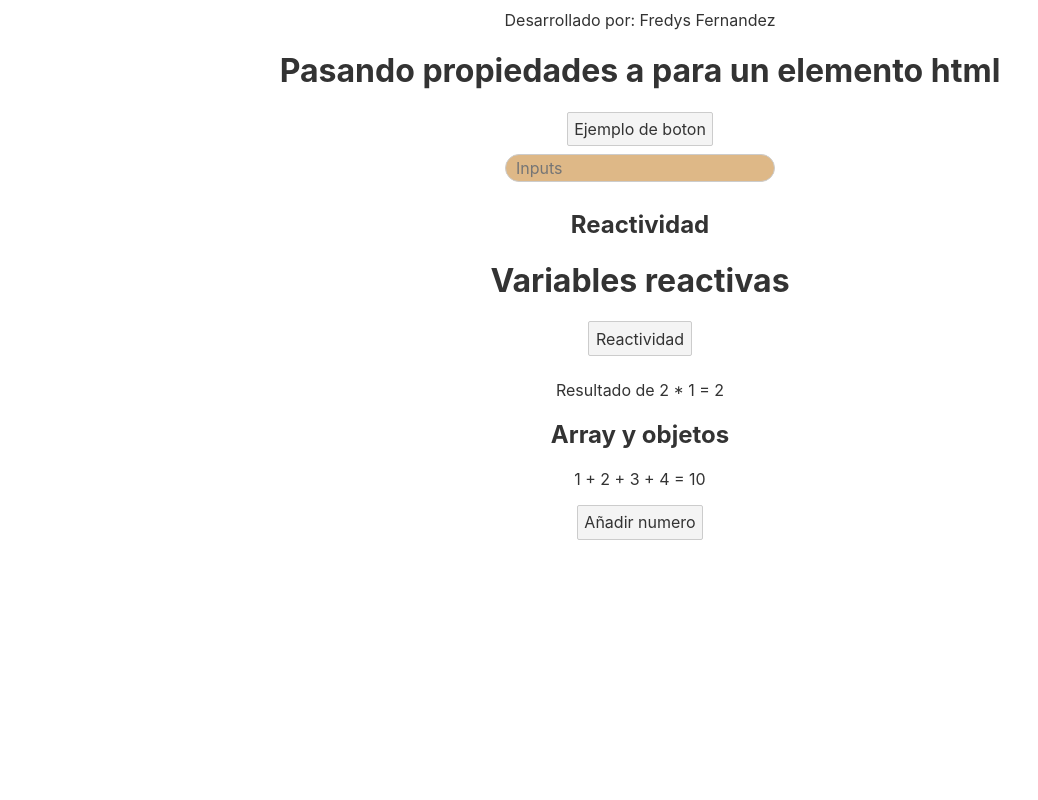
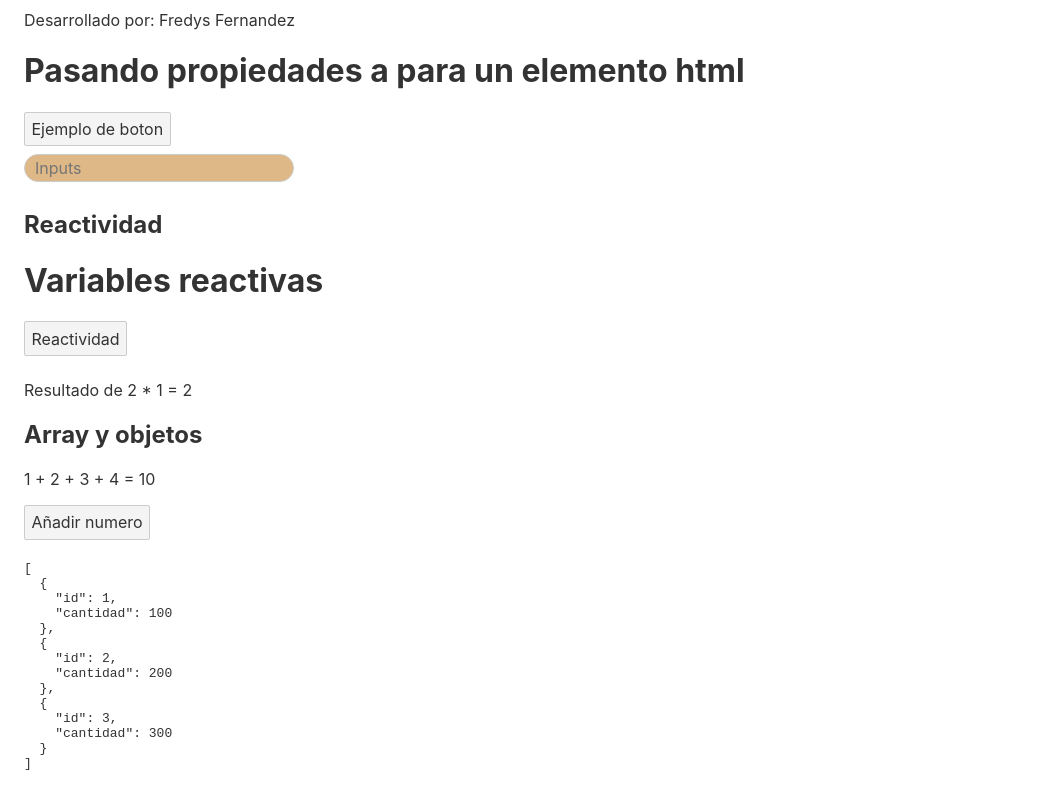
Before and after one commit to juniorfrey/curso-svelte2, a Svelte app: page / in a window 1280 px wide. Shown: the part 213-1013 px from the top of the page, without its empty margins (0-1038 px from the left). Before the commit the page ends 800 px from the top, so only its background shows below. Built offline with nearby package versions, Linux system fonts and the light colour scheme.

Commit message:
Formatear objetos con la función JSON.stringify

```diff
--- a/src/App.svelte
+++ b/src/App.svelte
@@ -70,7 +70,7 @@
 	}
 
 	main {
-		text-align: center;
+		text-align: left;
 		padding: 1em;
 		max-width: 240px;
 		margin: 0 auto;
--- a/src/ArraysObjetos.svelte
+++ b/src/ArraysObjetos.svelte
@@ -5,7 +5,22 @@
        numero = [...numero, numero.length + 1];
     }
 
-    $: suma = numero.reduce((a,b) => a + b, 0)
+    $: suma = numero.reduce((a,b) => a + b, 0);
+
+    let numeroObjeto = [
+        {
+            id:1,
+            cantidad:100
+        },
+        {
+            id:2,
+            cantidad:200
+        },
+        {
+            id:3,
+            cantidad:300
+        }
+    ]
 
 </script>
 
@@ -16,4 +31,10 @@
     <button type="button" on:click={agregarNumero}>
         Añadir numero
     </button>
+
+    <!-- Bloques if y each -->
+    {#if numeroObjeto.length > 0}
+        <pre>{JSON.stringify(numeroObjeto, null, 2)}</pre>
+    {/if}
+
 </main>
```
